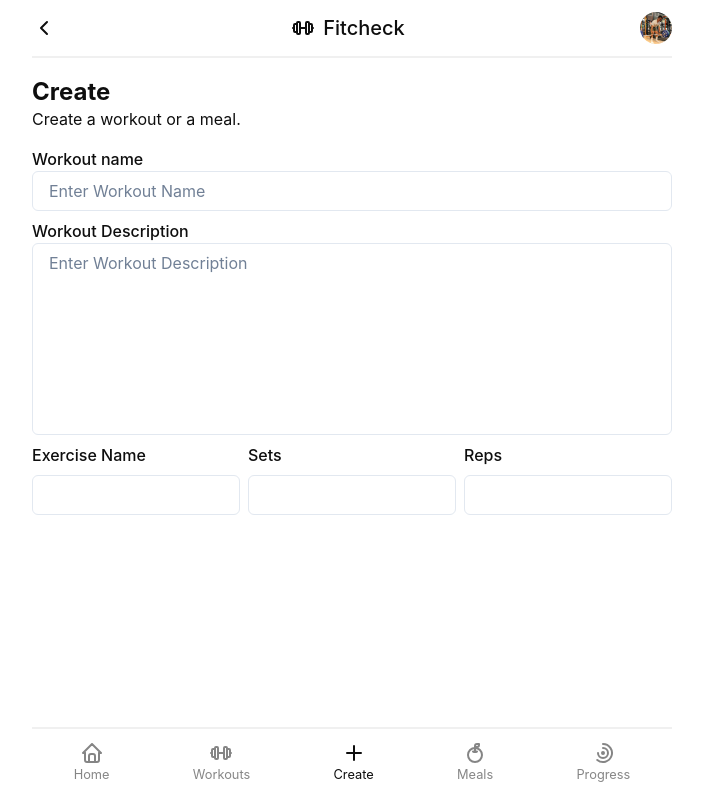
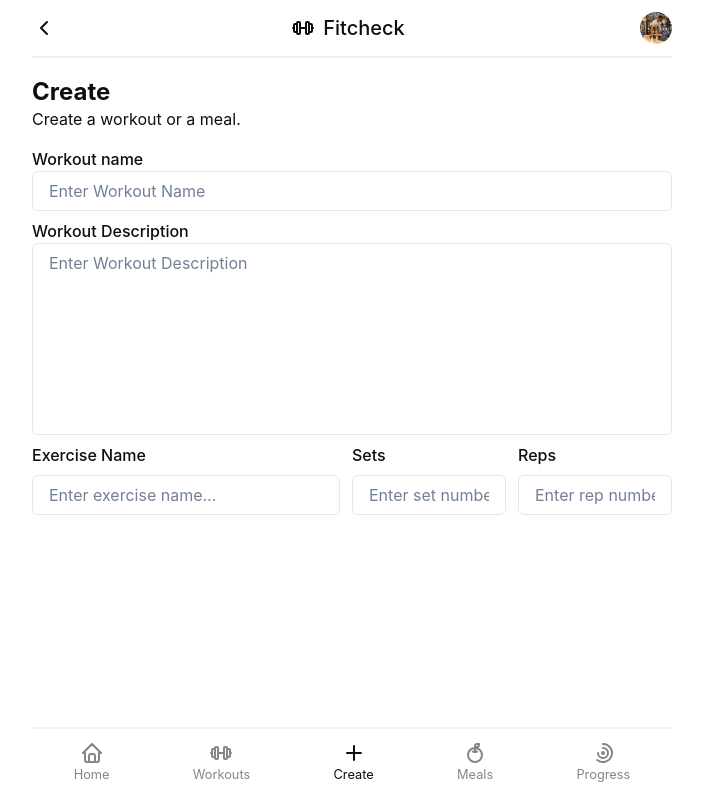
Before and after one commit to JustinLung/fitness-app, a Next.js app: page /create in a window 1280 px wide. Shown: the whole page, without its empty margins (288-991 px from the left). Built offline with nearby package versions, Linux system fonts and the light colour scheme.

Commit message:
form made

```diff
--- a/src/pages/create.tsx
+++ b/src/pages/create.tsx
@@ -7,14 +7,6 @@ export default function Profile() {
             <Box as="section" maxW={{ base: "90vw", md: "50vw" }} mx="auto" mt={5}>
                 <Heading as="h2" fontSize="2xl">Create</Heading>
                 <Text>Create a workout or a meal.</Text>
-                {/* <Flex overscrollBehaviorX="contain" scrollSnapType="x mandatory" overflowY="auto">
-                    <FormControl as="form">
-                        <FormLabel mt={2} mb={0}>Workout name</FormLabel>
-                        <Input type='text' focusBorderColor="orange" placeholder="Enter Workout Name" />
-                        <FormLabel mt={2} mb={0}>Workout Description</FormLabel>
-                        <Textarea focusBorderColor="orange" h="12rem" resize="none" placeholder="Enter Workout Description" />
-                    </FormControl>
-                </Flex> */}
                 <Flex
                     gap="1rem"
                     overflowY="auto"
@@ -35,25 +27,25 @@ export default function Profile() {
                     py={2}
                     mb={5}
                 >
-                    <FormControl as="form" >
+                    <FormControl as="form">
                         <FormLabel mt={2} mb={0}>Workout name</FormLabel>
                         <Input type='text' focusBorderColor="orange" placeholder="Enter Workout Name" />
                         <FormLabel mt={2} mb={0}>Workout Description</FormLabel>
                         <Textarea focusBorderColor="orange" h="12rem" resize="none" placeholder="Enter Workout Description" />
-                        <HStack mt={2}>
+                        <Flex mt={2} gap={{ base: 2, md: 3 }} flexDirection={{ base: "column", md: "row" }}>
                             <Box w="100%">
                                 <FormLabel>Exercise Name</FormLabel>
-                                <Input></Input>
+                                <Input type="text" placeholder="Enter exercise name..." focusBorderColor="orange" />
                             </Box>
-                            <Box w="100%">
+                            <Box w={{ base: "100%", md: "50%" }}>
                                 <FormLabel>Sets</FormLabel>
-                                <Input></Input>
+                                <Input type="number" min={0} max={100} placeholder="Enter set number..." focusBorderColor="orange" />
                             </Box>
-                            <Box w="100%">
+                            <Box w={{ base: "100%", md: "50%" }}>
                                 <FormLabel>Reps</FormLabel>
-                                <Input></Input>
+                                <Input type="number" min={0} max={100} placeholder="Enter rep number..." focusBorderColor="orange" />
                             </Box>
-                        </HStack>
+                        </Flex>
                     </FormControl>
                 </Flex>
             </Box>
```
